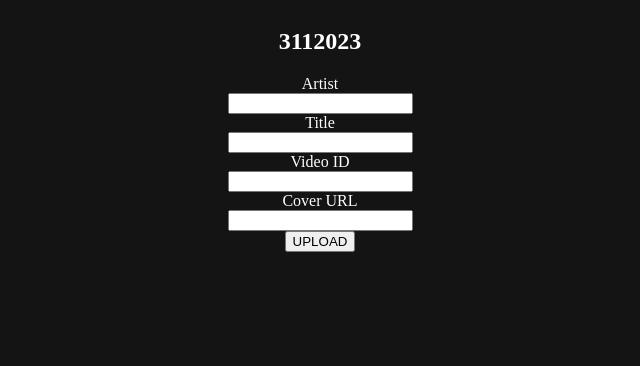
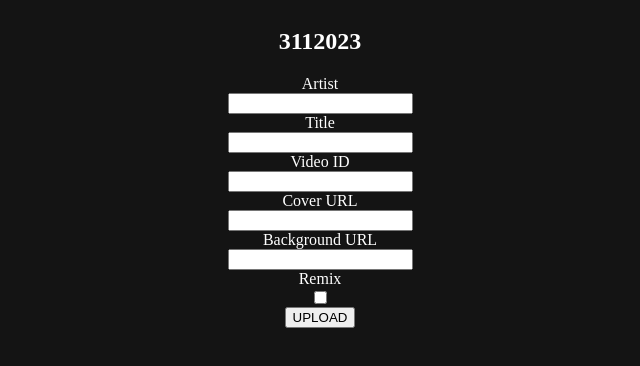
Before and after one commit to dexyel/One-Day-One-Song, a plain HTML site: page addsong.html in a window 1280 px wide. Both pictures are taken after a click on the button "UPLOAD". Shown: the whole page, without its empty margins (320-960 px from the left). Drawn offline with Linux system fonts and the light colour scheme; no server answers.

Commit message:
check state

```diff
--- a/Scripts/getData.mjs
+++ b/Scripts/getData.mjs
@@ -18,8 +18,6 @@ const db = getFirestore(app);
 
 const date = new Date();
 let currentDate = `${date.getDate()}${date.getMonth()+1}${date.getFullYear()}`;
-
-console.log(currentDate);
 
 const docRef = doc(db, 'song-collection', `${currentDate}`);
 const docSnap = await getDoc(docRef);
--- a/addsong.html
+++ b/addsong.html
@@ -9,29 +9,76 @@
 <body style="background: #141414; display: flex; flex-direction: column; justify-content: center; align-items: center; color: white;">
     <h2 id="date"></h2>
 
-    <label for="artist-input">Artist</label>
-    <input type="text" name="Artist" id="artist-input">
+    <label for="artist">Artist</label>
+    <input type="text" name="Artist" id="artist">
 
-    <label for="title-input">Title</label>
-    <input type="text" name="Title" id="title-input">
+    <label for="title">Title</label>
+    <input type="text" name="Title" id="title">
 
-    <label for="id-input">Video ID</label>
-    <input type="text" name="Video ID" id="id-input">
+    <label for="id">Video ID</label>
+    <input type="text" name="Video ID" id="id">
 
-    <label for="cover-input">Cover URL</label>
-    <input type="text" name="Cover URL" id="cover-input">
+    <label for="url">Cover URL</label>
+    <input type="text" name="Cover URL" id="url">
+
+    <label for="background">Background URL</label>
+    <input type="text" name="Background URL" id="background">
+
+    <label for="remix">Remix</label>
+    <input type="checkbox" name="Remix" id="remix">
 
     <button id="upload">UPLOAD</button>
 
-    <script>
+    <script type="module">
+        //#region FIREBASE INIT
+        import { initializeApp } from "https://www.gstatic.com/firebasejs/9.16.0/firebase-app.js";
+        import { getFirestore, setDoc, addDoc, collection, doc, getDoc } from 'https://www.gstatic.com/firebasejs/9.16.0/firebase-firestore.js';
+
+        const firebaseConfig = {
+        apiKey: "AIzaSyCo_urqG3I5MEb1eBCmHOJm15ufWzW5Vbo",
+        authDomain: "odos-375812.firebaseapp.com",
+        projectId: "odos-375812",
+        storageBucket: "odos-375812.appspot.com",
+        messagingSenderId: "377747953042",
+        appId: "1:377747953042:web:61fdf5c517003581ce9d4b",
+        measurementId: "G-R8SCX24SWJ"
+        };
+
+        const app = initializeApp(firebaseConfig);
+        const db = getFirestore(app);
+        //#endregion
+
         const date = new Date();
         const dateH2 = document.querySelector('#date');
-        const artistInput = document.querySelector('#artist-input');
-        const titleInput = document.querySelector('#title-input');
-        const idInput = document.querySelector('#id-input');
-        const coverInput = document.querySelector('#cover-input');
+        const artist = document.querySelector('#artist');
+        const title = document.querySelector('#title');
+        const id = document.querySelector('#id');
+        const url = document.querySelector('#url');
+        const background = document.querySelector('#background');
+        const remix = document.querySelector('#remix');
+        const upload = document.querySelector('#upload');
 
         dateH2.innerText = `${date.getDate()}${date.getMonth()+1}${date.getFullYear()}`;
+
+        upload.addEventListener('click', () => {
+            try {
+                const songRef = doc(db, 'song-collection', dateH2.innerText);
+                setDoc(songRef, {
+                    artist: artist.value,
+                    title: title.value,
+                    id: id.value,
+                    url: url.value,
+                    background: background.value,
+                    remix: remix.checked
+                });
+
+                let inputs = document.querySelectorAll('input');
+                inputs.forEach((input) => { input.value = null; });
+            }
+            catch (e) {
+                console.error('Error adding document:', e);
+            }
+         });
     </script>
 </body>
 </html>
```
Also changed, not shown: Scripts/main.js (+10 -1 lines), 1 other file.
